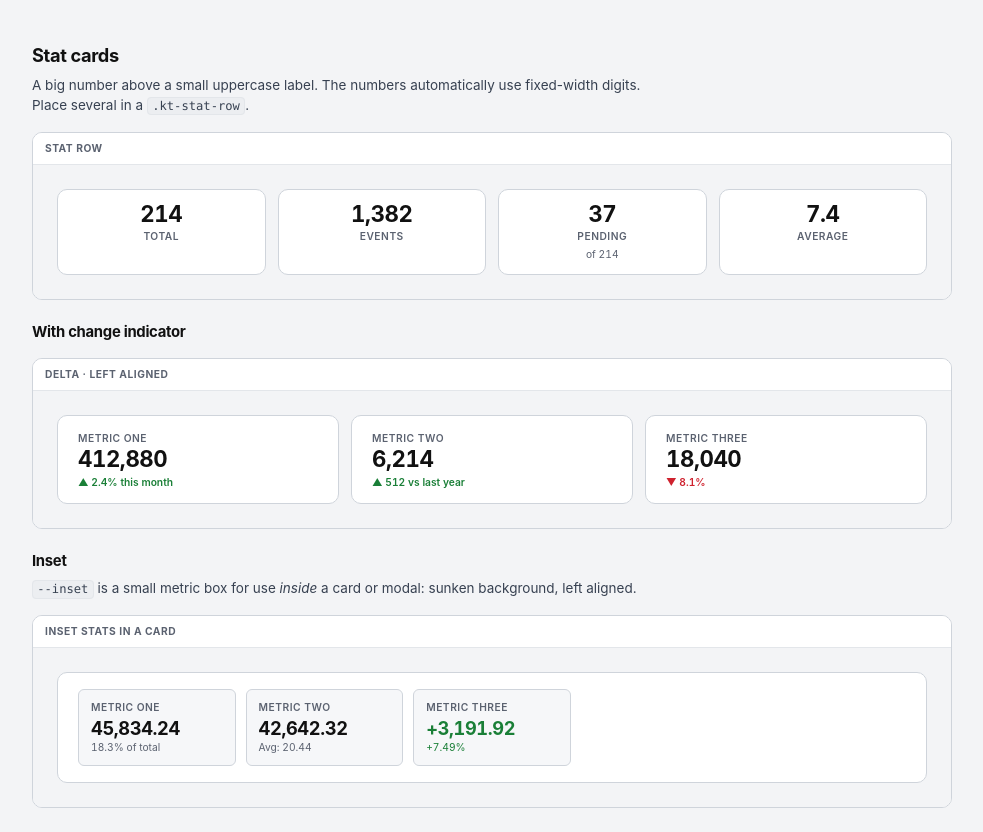
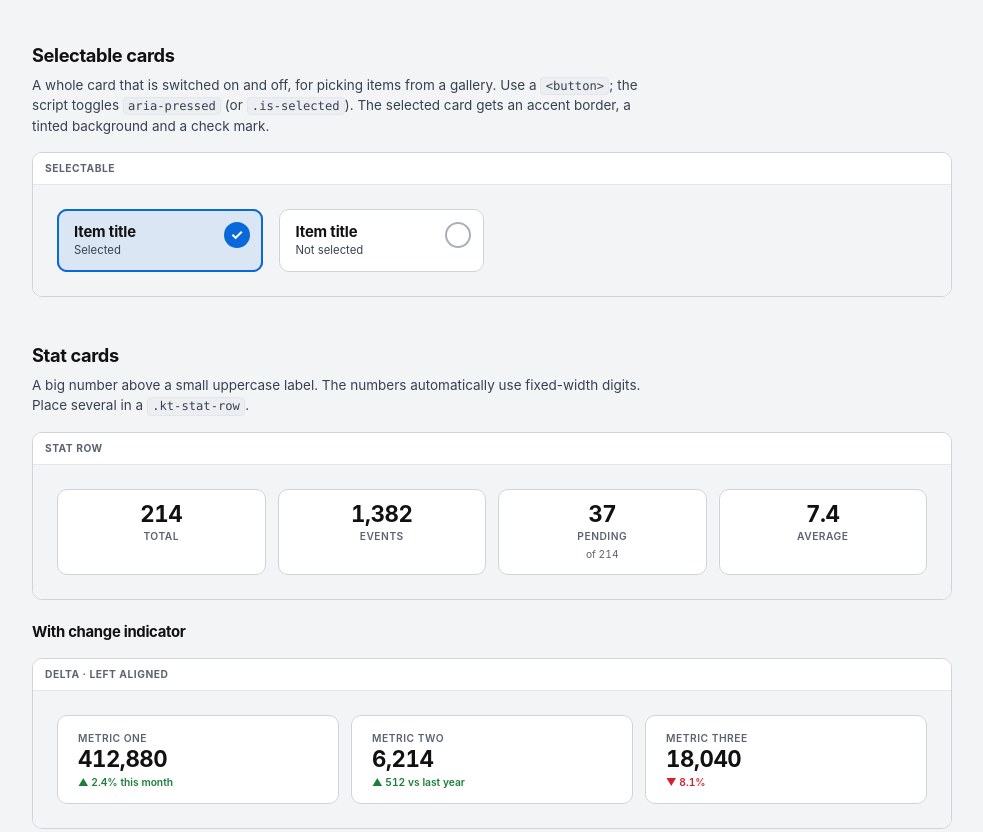
Before and after one commit to koraytugay/kt-styles, a plain HTML site: page pages/components/cards.html in a window 1280 px wide. Shown: the part 920-1752 px from the top of the page, without its empty margins (256-1239 px from the left). Drawn offline with Linux system fonts and the light colour scheme.

Commit message:
Add selectable card (.kt-card--selectable with aria-pressed)
Co-Authored-By: Claude Opus 5.5 <noreply@anthropic.com>

```diff
--- a/css/components/card.css
+++ b/css/components/card.css
@@ -73,6 +73,66 @@
 
 .kt-card--padded {
     padding: var(--kt-space-4) var(--kt-space-5);
+}
+
+/* ---------- Selectable card ----------
+   A big tap target that is switched on and off, e.g. picking items from a gallery.
+   Use a <button> so it works with the keyboard; your script toggles aria-pressed
+   (or .is-selected). A round check mark sits in the top-right corner.
+
+   <button type="button" class="kt-card kt-card--selectable" aria-pressed="false">
+     <div class="kt-card__body">…</div>
+   </button> */
+.kt-card--selectable {
+    position: relative;
+    display: block;
+    width: 100%;
+    min-width: 0;          /* lets wide content (images) shrink inside grids */
+    padding: 0;
+    text-align: left;
+    font: inherit;
+    color: var(--kt-text);
+    cursor: pointer;
+    -webkit-tap-highlight-color: transparent;
+    transition: border-color var(--kt-transition-fast), background-color var(--kt-transition-fast);
+}
+.kt-card--selectable:hover {
+    border-color: var(--kt-border-hover);
+}
+.kt-card--selectable:focus-visible {
+    outline: 2px solid var(--kt-accent);
+    outline-offset: 2px;
+}
+.kt-card--selectable::after {
+    content: "";
+    position: absolute;
+    top: var(--kt-space-3);
+    right: var(--kt-space-3);
+    width: 1.9rem;
+    height: 1.9rem;
+    display: flex;
+    align-items: center;
+    justify-content: center;
+    border: 2px solid var(--kt-border-strong);
+    border-radius: var(--kt-radius-full);
+    background: var(--kt-surface);
+    color: var(--kt-text-on-accent);
+    font-size: var(--kt-fs-md);
+    font-weight: var(--kt-weight-bold);
+    line-height: 1;
+}
+.kt-card--selectable[aria-pressed="true"],
+.kt-card--selectable.is-selected {
+    border-color: var(--kt-accent);
+    outline: 2px solid var(--kt-accent);
+    outline-offset: -2px;
+    background: var(--kt-accent-soft);
+}
+.kt-card--selectable[aria-pressed="true"]::after,
+.kt-card--selectable.is-selected::after {
+    content: "\2713";
+    border-color: var(--kt-accent);
+    background: var(--kt-accent);
 }
 
 /* ==========================================================================
--- a/dist/kt.css
+++ b/dist/kt.css
@@ -904,6 +904,66 @@ button.kt-chip:hover {
 
 .kt-card--padded {
     padding: var(--kt-space-4) var(--kt-space-5);
+}
+
+/* ---------- Selectable card ----------
+   A big tap target that is switched on and off, e.g. picking items from a gallery.
+   Use a <button> so it works with the keyboard; your script toggles aria-pressed
+   (or .is-selected). A round check mark sits in the top-right corner.
+
+   <button type="button" class="kt-card kt-card--selectable" aria-pressed="false">
+     <div class="kt-card__body">…</div>
+   </button> */
+.kt-card--selectable {
+    position: relative;
+    display: block;
+    width: 100%;
+    min-width: 0;          /* lets wide content (images) shrink inside grids */
+    padding: 0;
+    text-align: left;
+    font: inherit;
+    color: var(--kt-text);
+    cursor: pointer;
+    -webkit-tap-highlight-color: transparent;
+    transition: border-color var(--kt-transition-fast), background-color var(--kt-transition-fast);
+}
+.kt-card--selectable:hover {
+    border-color: var(--kt-border-hover);
+}
+.kt-card--selectable:focus-visible {
+    outline: 2px solid var(--kt-accent);
+    outline-offset: 2px;
+}
+.kt-card--selectable::after {
+    content: "";
+    position: absolute;
+    top: var(--kt-space-3);
+    right: var(--kt-space-3);
+    width: 1.9rem;
+    height: 1.9rem;
+    display: flex;
+    align-items: center;
+    justify-content: center;
+    border: 2px solid var(--kt-border-strong);
+    border-radius: var(--kt-radius-full);
+    background: var(--kt-surface);
+    color: var(--kt-text-on-accent);
+    font-size: var(--kt-fs-md);
+    font-weight: var(--kt-weight-bold);
+    line-height: 1;
+}
+.kt-card--selectable[aria-pressed="true"],
+.kt-card--selectable.is-selected {
+    border-color: var(--kt-accent);
+    outline: 2px solid var(--kt-accent);
+    outline-offset: -2px;
+    background: var(--kt-accent-soft);
+}
+.kt-card--selectable[aria-pressed="true"]::after,
+.kt-card--selectable.is-selected::after {
+    content: "\2713";
+    border-color: var(--kt-accent);
+    background: var(--kt-accent);
 }
 
 /* ==========================================================================
--- a/pages/components/cards.html
+++ b/pages/components/cards.html
@@ -74,6 +74,30 @@
                         <div class="kt-card__title" style="margin-top: 6px">With status</div>
                         <div class="kt-card__subtitle">The badge shows the status</div>
                     </div>
+                </div>
+            </div>
+        </div>
+    </section>
+
+    <!-- ================================================================ -->
+    <section>
+        <h2>Selectable cards</h2>
+        <p>A whole card that is switched on and off, for picking items from a gallery. Use a <code>&lt;button&gt;</code>; the script toggles <code>aria-pressed</code> (or <code>.is-selected</code>). The selected card gets an accent border, a tinted background and a check mark.</p>
+        <div class="sc-example" data-title="Selectable">
+            <div class="sc-preview">
+                <div class="kt-grid" style="--kt-grid-min: 200px">
+                    <button type="button" class="kt-card kt-card--selectable" aria-pressed="true">
+                        <div class="kt-card__body">
+                            <div class="kt-card__title">Item title</div>
+                            <div class="kt-card__subtitle">Selected</div>
+                        </div>
+                    </button>
+                    <button type="button" class="kt-card kt-card--selectable" aria-pressed="false">
+                        <div class="kt-card__body">
+                            <div class="kt-card__title">Item title</div>
+                            <div class="kt-card__subtitle">Not selected</div>
+                        </div>
+                    </button>
                 </div>
             </div>
         </div>
@@ -431,6 +455,7 @@
                 <tr><td><code>.kt-card__actions</code></td><td>Right-aligned area in the header.</td></tr>
                 <tr><td><code>.kt-card--padded</code></td><td>Adds padding to the card itself, for cards with no slots.</td></tr>
                 <tr><td><code>.kt-card--interactive</code></td><td>Pointer cursor; border darkens on hover.</td></tr>
+                <tr><td><code>.kt-card--selectable</code></td><td>On a <code>&lt;button&gt;</code>: whole card toggles; <code>aria-pressed="true"</code> or <code>.is-selected</code> gives an accent border, tint and a check mark.</td></tr>
             </tbody>
         </table></div>
         <h3>Stat</h3>
```
Also changed, not shown: dist/kt.min.css, 1 other file.
